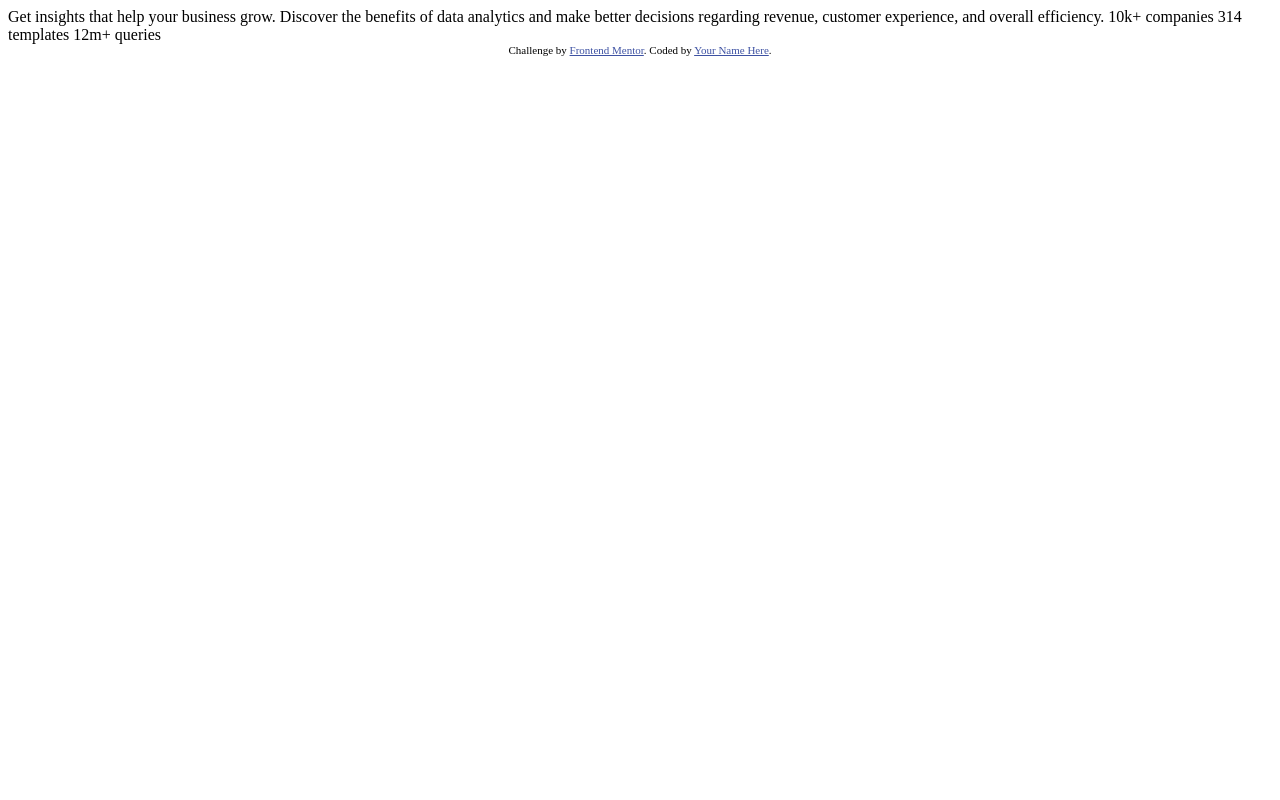
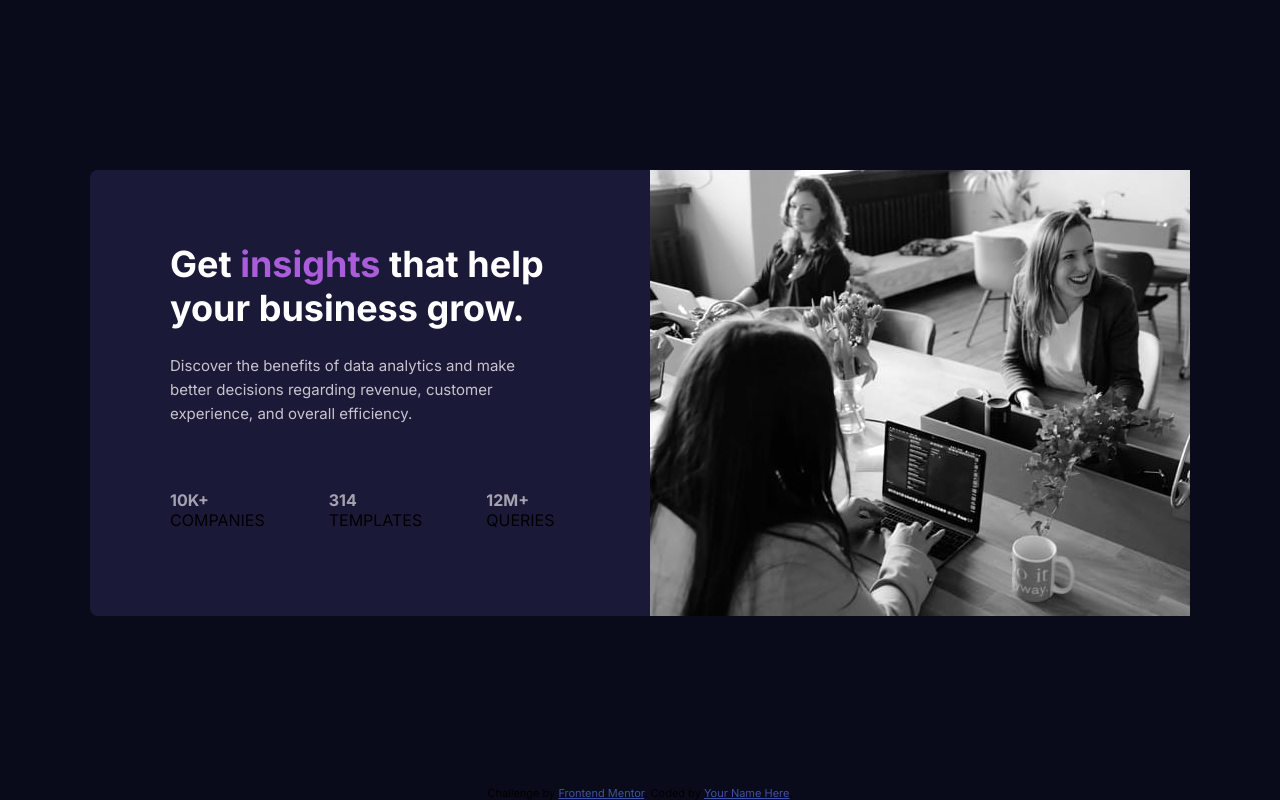
Before and after one commit to Alpha437/Stats-Preview-Card, a plain HTML site: page index.html in a window 1280 px wide. Drawn offline with Linux system fonts and the light colour scheme.

Commit message:
A lil progress

```diff
--- a/index.html
+++ b/index.html
@@ -1,33 +1,69 @@
 <!DOCTYPE html>
 <html lang="en">
-<head>
-  <meta charset="UTF-8">
-  <meta name="viewport" content="width=device-width, initial-scale=1.0"> <!-- displays site properly based on user's device -->
+  <head>
+    <meta charset="UTF-8" />
+    <meta name="viewport" content="width=device-width, initial-scale=1.0" />
 
-  <link rel="icon" type="image/png" sizes="32x32" href="./images/favicon-32x32.png">
+    <link
+      rel="icon"
+      type="image/png"
+      sizes="32x32"
+      href="./images/favicon-32x32.png"
+    />
 
-  <title>Frontend Mentor | Stats preview card component</title>
+    <title>Frontend Mentor | Stats preview card component</title>
 
-  <!-- Feel free to remove these styles or customise in your own stylesheet 👍 -->
-  <style>
-    .attribution { font-size: 11px; text-align: center; }
-    .attribution a { color: hsl(228, 45%, 44%); }
-  </style>
-</head>
-<body>
+    <link rel="stylesheet" href="style.css" />
+  </head>
+  <body>
+    <main class="card">
+      <section class="texts">
+        <header>
+          <h1 class="heading">
+            Get <span class="highlight">insights</span> that help your business
+            grow.
+          </h1>
+        </header>
+        <p class="details">
+          Discover the benefits of data analytics and make better decisions
+          regarding revenue, customer experience, and overall efficiency.
+        </p>
+        <div class="stats">
+          <div class="stat">
+            <span class="stat-number">10k+</span>
+            <p class="stat-text">companies</p>
+          </div>
+          <div class="stat">
+            <span class="stat-number">314 </span>
+            <p class="stat-text">templates</p>
+          </div>
+          <div class="stat">
+            <span class="stat-number">12m+</span>
+            <p class="stat-text">queries</p>
+          </div>
+        </div>
+      </section>
 
-  Get insights that help your business grow.
+      <div class="main-image">
+        <div class="overlay"></div>
+        <img
+          class="desktop-image"
+          src="images/image-header-desktop.jpg"
+          alt="Ladies in an office space"
+        />
+        <img
+          class="mobile-image"
+          src="images/image-header-mobile.jpg"
+          alt="Ladies in an office space"
+        />
+      </div>
+    </main>
 
-  Discover the benefits of data analytics and make better decisions regarding revenue, customer
-  experience, and overall efficiency.
-
-  10k+ companies
-  314 templates
-  12m+ queries
-
-  <div class="attribution">
-    Challenge by <a href="https://www.frontendmentor.io?ref=challenge" target="_blank">Frontend Mentor</a>.
-    Coded by <a href="#">Your Name Here</a>.
-  </div>
-</body>
+    <footer class="attribution">
+      Challenge by
+      <a href="https://www.frontendmentor.io?ref=challenge" target="_blank"
+        >Frontend Mentor</a
+      >. Coded by <a href="#">Your Name Here</a>.
+    </footer>
+  </body>
 </html>
--- /dev/null
+++ b/style.css
@@ -0,0 +1,82 @@
+@import url("https://fonts.googleapis.com/css2?family=Inter:wght@400;700&family=Lexend+Deca&display=swap");
+/* || RESET */
+* {
+  margin: 0;
+  padding: 0;
+  box-sizing: border-box;
+  font-family: "Inter", sans-serif;
+}
+
+img {
+  display: block;
+}
+/* || VARIABLES */
+:root {
+  --BODY-BG: hsl(233, 47%, 7%);
+  --CARD-BG: hsl(244, 38%, 16%);
+  --ACCENT-COLOR: hsl(277, 64%, 61%);
+  --HEADING-COLOR: hsl(0, 0%, 100%);
+  --MAIN-P-COLOR: hsla(0, 0%, 100%, 0.75);
+  --STATS-HEADING: hsla(0, 0%, 100%, 0.6);
+}
+
+/* || GENERAL STYLES */
+body {
+  display: flex;
+  flex-direction: column;
+  background-color: var(--BODY-BG);
+  min-height: 100vh;
+}
+
+.card {
+  display: flex;
+  background-color: var(--CARD-BG);
+  margin: auto;
+  border-radius: 0.5rem;
+}
+
+.texts {
+  padding: 4.5rem 5rem;
+}
+
+.heading {
+  color: var(--HEADING-COLOR);
+  font-weight: 700;
+  font-size: 2.25rem;
+  inline-size: 400px;
+}
+
+.highlight {
+  color: var(--ACCENT-COLOR);
+}
+
+.details {
+  font-size: 15px;
+  inline-size: 350px;
+  color: var(--MAIN-P-COLOR);
+  margin: 1.5rem 0 4rem;
+  line-height: 1.5rem;
+}
+
+.stats {
+  display: flex;
+  gap: 4rem;
+  text-transform: uppercase;
+}
+
+.stat-number {
+  color: var(--STATS-HEADING);
+  font-weight: 700;
+}
+
+.mobile-image {
+  display: none;
+}
+/* || FOOTER */
+.attribution {
+  font-size: 11px;
+  text-align: center;
+}
+.attribution a {
+  color: hsl(228, 45%, 44%);
+}
```
